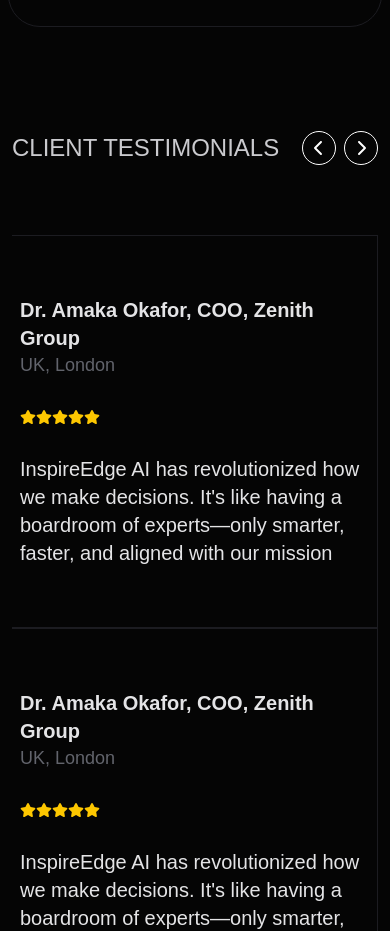
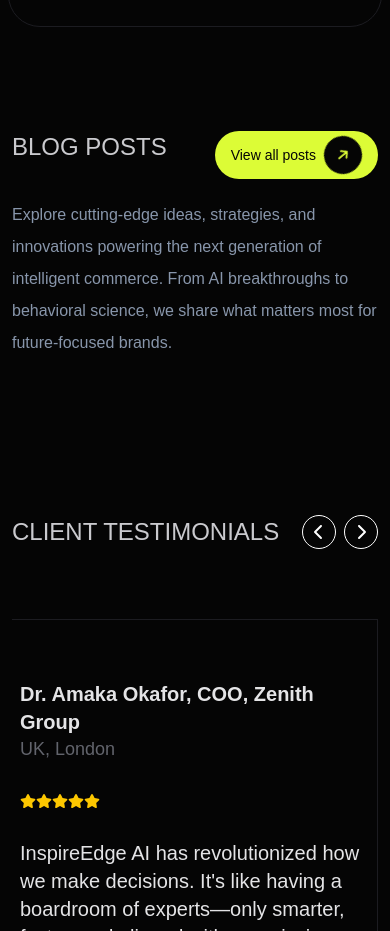
Before and after one commit to AChris-T/InspireClientRepo, a Next.js app: page /home in a window 390 px wide. Shown: the part 7164-8095 px from the top of the page. Built offline with nearby package versions, Linux system fonts and the light colour scheme; no server answers.

Commit message:
feat:added the home page

```diff
--- a/src/app/home/page.jsx
+++ b/src/app/home/page.jsx
@@ -1,4 +1,5 @@
 import Benefits from '@/components/Home/Benefits';
+import Blog from '@/components/Home/Blog';
 import FAQ from '@/components/Home/FAQ';
 import Footer from '@/components/Home/Footer';
 import HeroSection from '@/components/Home/HeroSection';
@@ -19,6 +20,7 @@ export default function page() {
       <Solutions />
       <Benefits />
       <Pricing />
+      <Blog />
       <Testimonials />
       <FAQ />
       <Start />
--- /dev/null
+++ b/src/components/Home/Blog.jsx
@@ -0,0 +1,88 @@
+'use client';
+import Image from 'next/image';
+import React, { useEffect, useState } from 'react';
+import blogim from '../../../public/images/blogim.png';
+import { FaArrowRight } from 'react-icons/fa6';
+
+export default function Blog() {
+  const [posts, setPosts] = useState([]);
+  const defaultImage = blogim;
+
+  useEffect(() => {
+    const rssFeed = 'https://medium.com/feed/@inspirecraftglobal8';
+    const apiKey = 'abepzges3kmj7yvepmla2nielwjqqs9fllutsdlw';
+    const apiURL = `https://api.rss2json.com/v1/api.json?rss_url=${encodeURIComponent(
+      rssFeed
+    )}&api_key=${apiKey}`;
+
+    fetch(apiURL)
+      .then((res) => res.json())
+      .then((data) => {
+        if (data.items) {
+          const articles = data.items.filter(
+            (item) => item.categories.length > 0
+          );
+          setPosts(articles);
+        }
+      })
+      .catch((err) => console.error('Error fetching Medium feed:', err));
+  }, []);
+
+  return (
+    <div className="px-3 mt-10 space gap-5 lg:px-[121px] flex  flex-col   justify-between">
+      <div className="flex justify-between ">
+        <h3 className="text-2xl uppercase md:text-[48px] text-[#CACACE]">
+          Blog posts
+        </h3>
+        <button className="bg-yellow-100 gap-2 rounded-full px-4 text-black-100 flex cursor-pointer items-center h-[48px] font-medium text-sm group">
+          View all posts{' '}
+          <div className="bg-black-100 text-yellow-100 p-3 rounded-full transform rotate-[-40deg] transition-transform duration-300 group-hover:rotate-0">
+            <FaArrowRight />
+          </div>
+        </button>{' '}
+      </div>
+      <p className="w-full md:w-[693px] text-[#8896AB] leading-8">
+        Explore cutting-edge ideas, strategies, and innovations powering the
+        next generation of intelligent commerce. From AI breakthroughs to
+        behavioral science, we share what matters most for future-focused
+        brands.
+      </p>
+      <div className="grid grid-cols-1 md:grid-cols-2 lg:grid-cols-3 gap-2 py-4">
+        {posts.map((post, index) => {
+          const date = new Date(post.pubDate).toLocaleDateString('en-US', {
+            year: 'numeric',
+            month: 'long',
+            day: 'numeric',
+          });
+          return (
+            <div
+              key={index}
+              className="bg-transparent flex flex-col gap-4 rounded shadow py-4"
+            >
+              <Image
+                src={post.thumbnail || defaultImage}
+                alt={post.title}
+                className="w-full h-48 object-cover rounded"
+              />
+              <h2 className="text-[18px] font-medium mb-2">{post.title}</h2>
+              <p
+                className="text-[#878b9a] text-sm mb-3"
+                dangerouslySetInnerHTML={{
+                  __html: post.description.substring(0, 70) + '...',
+                }}
+              />
+              <a
+                href={post.link}
+                target="_blank"
+                rel="noopener noreferrer"
+                className="text-[#DCFC36] text-xs hover:underline"
+              >
+                Read more
+              </a>
+            </div>
+          );
+        })}
+      </div>
+    </div>
+  );
+}
```
Also changed, not shown: public/images/blogim.png (added).
